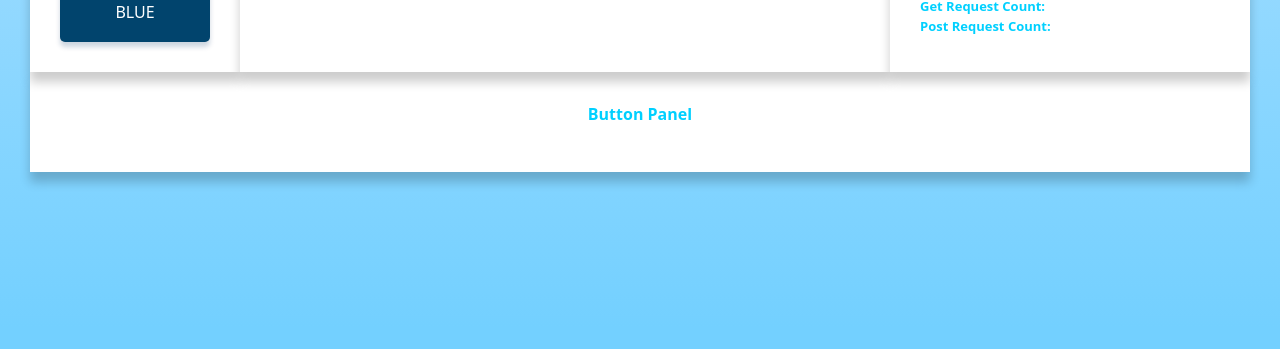
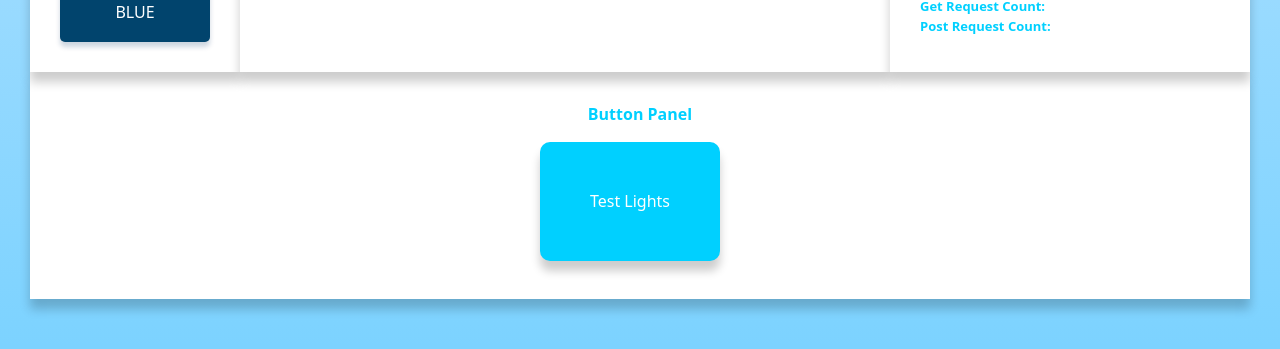
Before and after one commit to mmartin46/PLC_Conveyer_HMI, a React (Vite) app in the folder str-proj/: page / in a window 1280 px wide. Shown: the part 549-898 px from the top of the page. Before the commit the page ends 877 px from the top, so only its background shows below. Built offline with nearby package versions, Linux system fonts and the light colour scheme; no server answers.

Commit message:
Added test light script

```diff
--- a/str-proj/src/App.css
+++ b/str-proj/src/App.css
@@ -37,6 +37,10 @@
   padding: 20px;
 }
 
+.btn {
+  margin-top: auto;
+}
+
 .barcodeChecker {
   background-color: rgba(250, 250, 250, 90);
   /* padding: 20px; */
@@ -68,7 +72,6 @@
   box-shadow: 0 10px 10px rgba(0, 0, 0, 0.2);
 }
 
-.bottomComponents,
 .mainComponents {
   display: flex;
   flex-direction: row;
@@ -98,10 +101,11 @@
   padding-top: 17%;
 }
 
-.bottomComponents.white_bg {
+.bottomComponents > * {
   display: flex;
   align-content: center;
   justify-content: center;
+  flex-direction: row;
 }
 
 
@@ -162,6 +166,23 @@ b {
   margin: 0%;
 }
 
+.row {
+  display: flex;
+  align-content: center;
+  justify-content: center;
+}
+
+.col > * {
+  align-content: center;
+  margin-right: 20px;
+}
+
+.col {
+  justify-content: center;
+  display: flex;
+  align-items: center;
+}
+
 .msg {
   font-weight: 400;
   margin-left: 3px;
--- a/str-proj/src/App.jsx
+++ b/str-proj/src/App.jsx
@@ -4,6 +4,8 @@ import Button from './components/Button';
 import Barcode from './components/Barcode';
 import Roller from './components/Roller'
 import 'bootstrap/dist/css/bootstrap.css'
+import TestButton from './components/TestButton';
+import TestScriptButton from './components/TestScriptButton';
 
 // Colors that specify when the
 // button has been toggled on or off.
@@ -170,6 +172,13 @@ function App() {
 
         <div className='bottomComponents white_bg'>
           <p className='center_text other_title'>Button Panel</p>
+
+          <div className="row">
+            <div className='col'>
+              <TestScriptButton/>
+            </div>
+          </div>
+
         </div>
 
       </div>
--- a/str-proj/src/components/Roller.jsx
+++ b/str-proj/src/components/Roller.jsx
@@ -15,7 +15,7 @@ const Roller = () => {
             try {
                 const response = await fetch('http://localhost:5000/zone-check');
                 if (!response.ok) {
-                    throw new Error('Failed to fetch zones')
+                    throw new Error('Failed to fetch zones');
                 }
 
                 const data = await response.json();
--- /dev/null
+++ b/str-proj/src/components/TestButton.css
@@ -0,0 +1,14 @@
+h6 {
+    background-color: rgb(0, 208, 255);
+    padding: 50px;
+    box-shadow: 0 10px 10px rgba(0, 0, 0, 0.2);
+    border-radius: 10px;
+    transition-duration: 0.1s;
+    color: rgb(255, 255, 255);
+}
+
+h6:active {
+    background-color: rgb(10, 186, 225);
+    translate: 0 5px;
+    box-shadow: 0 5px 5px rgba(0, 0, 0, 0.2);
+}
--- /dev/null
+++ b/str-proj/src/components/TestButton.jsx
@@ -0,0 +1,8 @@
+
+import './TestButton.css'
+
+function TestButton(props) {
+    return <div><h6 onClick={() => props.onClick()}>{props.title}</h6></div>;
+};
+
+export default TestButton;
--- /dev/null
+++ b/str-proj/src/components/TestScriptButton.jsx
@@ -0,0 +1,43 @@
+import { Component } from "react";
+import TestButton from "./TestButton";
+
+
+class TestScriptButton extends Component {
+
+    constructor(props) {
+        super(props)
+
+        this.state = {
+            title : 'Test Lights'
+        };
+
+        this.showLights = this.showLights.bind(this);
+    }
+
+    connectToPLC = async () => {
+        try {
+            const response = await fetch('http://localhost:5000/display-lights');
+            if (!response.ok) {
+                throw new Error('Failed to fetch data');
+            }
+
+            const data = await response.json();
+        } catch (error) {
+            console.log('Failed to display lights', error);
+        }
+    }
+
+    showLights = async () => {
+        await this.connectToPLC();
+    }
+
+    render() {
+        const { title } = this.state;
+
+        return (<TestButton
+            title={title}
+            onClick={this.showLights}
+        />);
+    }
+};
+export default TestScriptButton;
```
Also changed, not shown: str-proj/src/data_chart.png, str-proj/src/get_post_req.csv, 1 other file (tests, documents, lock files or other folders).
